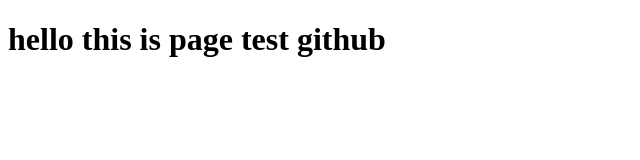
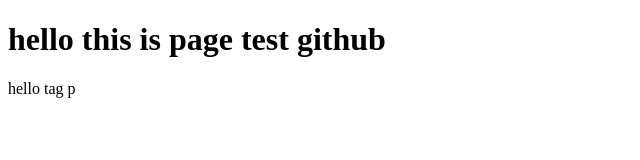
Before and after one commit to NgoHieuEasy/testgitflow1, a plain HTML site: page index.html in a window 1280 px wide. Shown: the full height of the page, 0-640 px from the left. Drawn offline with Linux system fonts and the light colour scheme.

Commit message:
modified index.html

```diff
--- a/index.html
+++ b/index.html
@@ -8,5 +8,6 @@
 </head>
 <body>
     <h1>hello this is page test github</h1>
+    <p>hello tag p</p>
 </body>
 </html>
```
